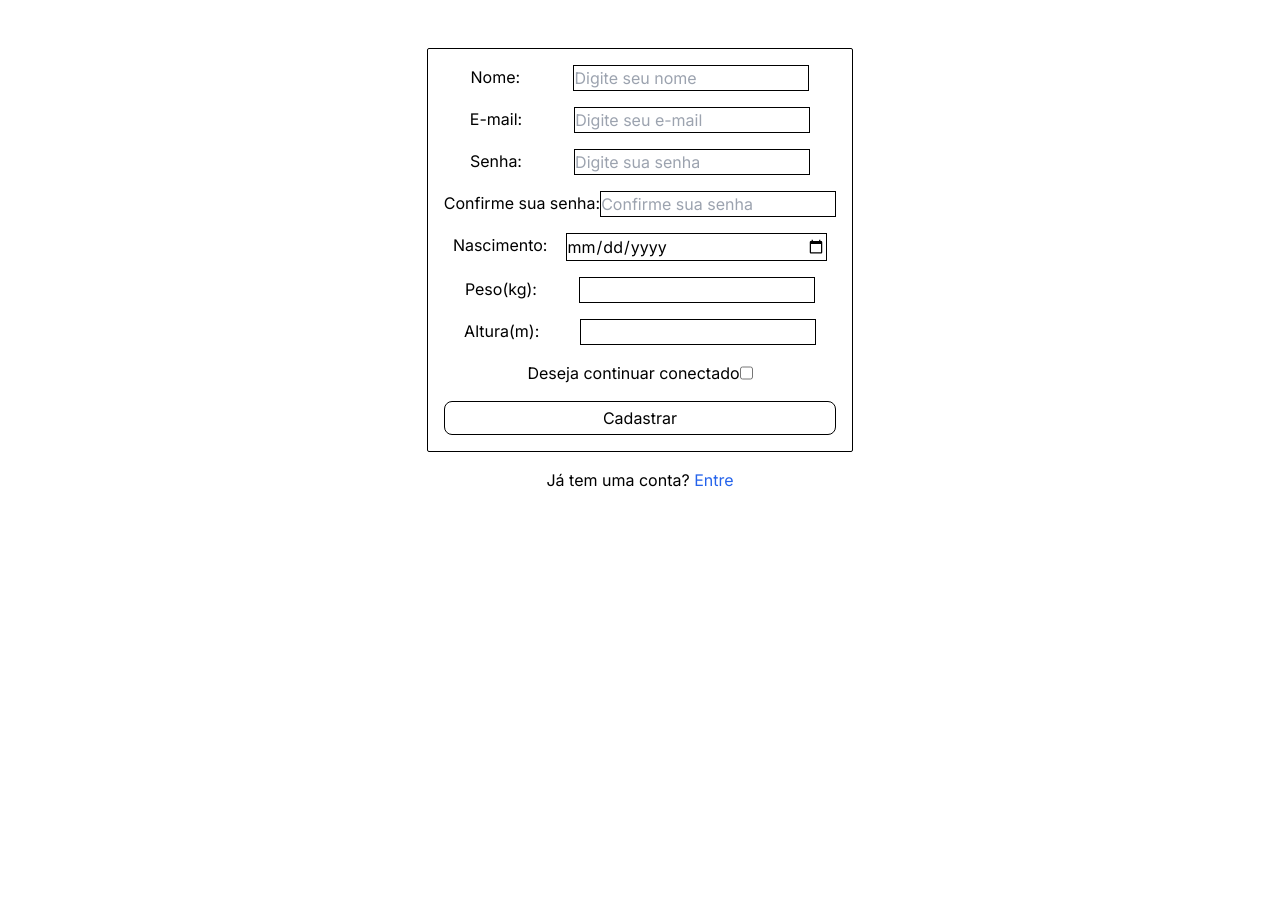
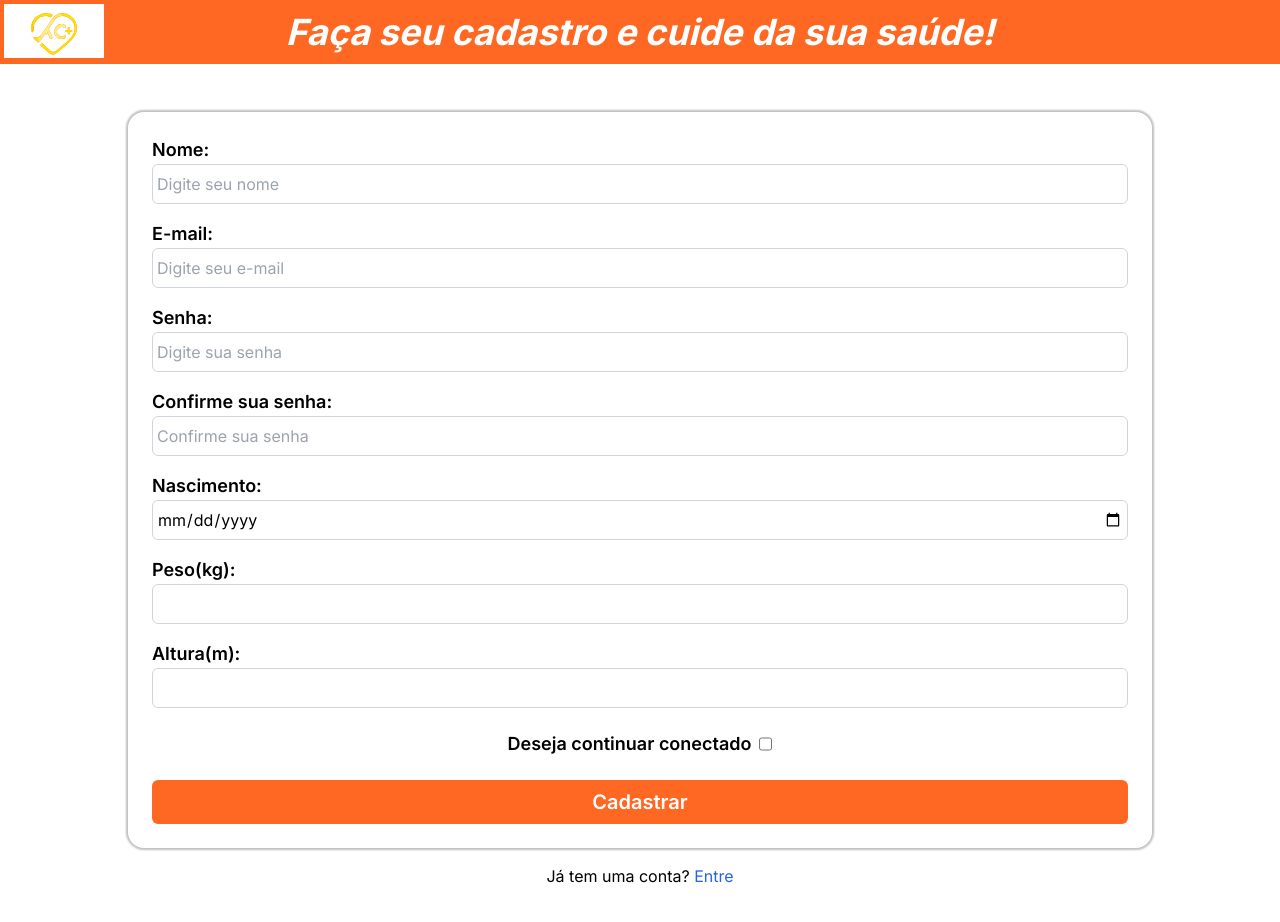
Before and after one commit to Artificial-Care-Plus/website, a Next.js app: page /cadastro in a window 1280 px wide. Shown: the top 922 px of the page. Before the commit the page ends 800 px from the top, so only its background shows below. Built offline with nearby package versions, Linux system fonts and the light colour scheme.

Commit message:
Add logo image and styling to Cadastro page

```diff
--- a/src/app/(user)/cadastro/page.jsx
+++ b/src/app/(user)/cadastro/page.jsx
@@ -4,6 +4,8 @@ import StatusMsg from '@/components/StatusMsg'
 import Link from 'next/link'
 import { useRouter } from 'next/navigation'
 import { useState } from 'react'
+import Image from 'next/image'
+import logo from '/public/static/logo.svg'
 export default function Cadastro() {
     const [status, setStatus] = useState(null)
     const router = useRouter()
@@ -46,19 +48,29 @@ export default function Cadastro() {
     }
     return (
         <>
+            <header className="flex relative justify-center items-center h-16 w-full bg-cor-principal text-white">
+                <Image
+                src={logo}
+                alt="Logo"
+                width={100}
+                height={100}
+                className='absolute top-1 left-1 max-lg:relative max-lg:top-0 max-lg:left-0'
+                />
+                <h1 className="text-4xl font-bold italic max-lg:hidden">Faça seu cadastro e cuide da sua saúde!</h1>
+            </header>
             {status && (
                 <StatusMsg
                     resposta={status.resposta}
                     sucesso={status.sucesso}
                 />
             )}
-            <main className="flex h-full w-full flex-col items-center justify-center gap-4 p-12">
+            <main className="flex h-full w-full flex-col items-center justify-center gap-4 p-12 max-lg:p-0 max-lg:pb-8 max-lg:pt-8">
                 <form
                     action="#"
                     onSubmit={onSubmit}
-                    className="flex flex-col gap-4 rounded-sm border border-black p-4"
+                    className="formCadastro"
                 >
-                    <div className={'flex justify-around'}>
+                    <div className={'flex flex-col justify-around'}>
                         <label htmlFor="nome">Nome: </label>
                         <input
                             required
@@ -66,10 +78,9 @@ export default function Cadastro() {
                             name="nome"
                             id="nome"
                             placeholder="Digite seu nome"
-                            className="border border-black"
                         />
                     </div>
-                    <div className={'flex justify-around'}>
+                    <div className={'flex flex-col justify-around'}>
                         <label htmlFor="email">E-mail: </label>
                         <input
                             required
@@ -77,10 +88,9 @@ export default function Cadastro() {
                             name="email"
                             id="email"
                             placeholder="Digite seu e-mail"
-                            className="border border-black"
                         />
                     </div>
-                    <div className={'flex justify-around'}>
+                    <div className={'flex flex-col justify-around'}>
                         <label htmlFor="senha">Senha: </label>
                         <input
                             required
@@ -89,10 +99,9 @@ export default function Cadastro() {
                             id="senha"
                             minLength={8}
                             placeholder="Digite sua senha"
-                            className="border border-black"
                         />
                     </div>
-                    <div className="flex justify-around">
+                    <div className="flex flex-col justify-around">
                         <label htmlFor="confirm-senha">
                             Confirme sua senha:{' '}
                         </label>
@@ -103,20 +112,18 @@ export default function Cadastro() {
                             id="confirm-senha"
                             minLength={8}
                             placeholder="Confirme sua senha"
-                            className="border border-black"
                         />
                     </div>
-                    <div className={'flex justify-around'}>
+                    <div className={'flex flex-col justify-around'}>
                         <label htmlFor="nascimento">Nascimento: </label>
                         <input
                             required
                             type="date"
                             name="nascimento"
                             id="nascimento"
-                            className="w-2/3 border border-black"
                         />
                     </div>
-                    <div className={'flex justify-around'}>
+                    <div className={'flex flex-col justify-around'}>
                         <label htmlFor="peso">Peso(kg): </label>
                         <input
                             required
@@ -125,10 +132,10 @@ export default function Cadastro() {
                             step="any"
                             id="peso"
                             max={400}
-                            className="border border-black"
+                            min={10}
                         />
                     </div>
-                    <div className={'flex justify-around'}>
+                    <div className={'flex flex-col justify-around'}>
                         <label htmlFor="altura">Altura(m): </label>
                         <input
                             required
@@ -136,14 +143,14 @@ export default function Cadastro() {
                             name="altura"
                             id="altura"
                             max={3}
+                            min={0.5}
                             step="any"
-                            className="border border-black"
                         />
                     </div>
                     <div className="flex justify-around">
                         <label
                             htmlFor="manter-logado"
-                            className="flex justify-around"
+                            className='flex items-center gap-2'
                         >
                             Deseja continuar conectado
                             <input
@@ -157,7 +164,7 @@ export default function Cadastro() {
                             />
                         </label>
                     </div>
-                    <button className="rounded-lg border border-black p-1">
+                    <button>
                         Cadastrar
                     </button>
                 </form>
--- a/src/app/globals.css
+++ b/src/app/globals.css
@@ -1,3 +1,27 @@
 @tailwind base;
 @tailwind components;
 @tailwind utilities;
+
+:root {
+    --cor-principal: rgb(255,104,34);
+    --cor-principal-hover: rgb(207, 87, 31);
+  }
+
+
+@layer components {
+    .formCadastro{
+        @apply bg-white shadow-[0_0_2px_2px_rgba(0,0,0,0.25)] flex flex-col gap-4 p-6 rounded-2xl w-full max-w-screen-lg max-lg:rounded-none max-lg:shadow-none;
+
+    & input {
+        @apply p-1 rounded-md min-h-[40px] border border-solid border-gray-300;
+    }
+
+    & label {
+        @apply text-black text-lg font-semibold;
+    }
+    & button {
+        @apply bg-cor-principal text-white font-semibold p-2 text-xl rounded-md min-h-[40px] hover:bg-cor-principal-hover transition-all duration-200;
+    }
+
+}
+}
--- a/tailwind.config.js
+++ b/tailwind.config.js
@@ -12,6 +12,10 @@ module.exports = {
         'gradient-conic':
           'conic-gradient(from 180deg at 50% 50%, var(--tw-gradient-stops))',
       },
+      colors: {
+        "cor-principal": "var(--cor-principal)",
+        "cor-principal-hover": "var(--cor-principal-hover)",
+      },
     },
   },
   plugins: [],
```
